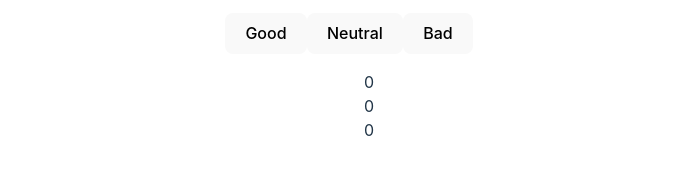
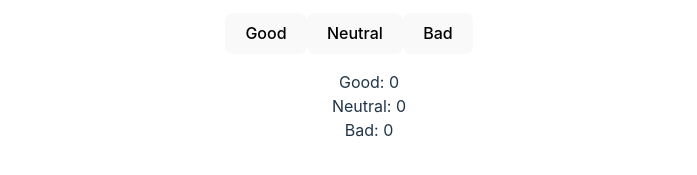
Before and after one commit to Maiia11/goit-react-hw-02, a React (Vite) app: page / in a window 1280 px wide. Shown: the part 397-572 px from the top of the page, without its empty margins (291-988 px from the left). Built offline with nearby package versions, Linux system fonts and the light colour scheme.

Commit message:
add function updateFeedback

```diff
--- a/src/components/App/App.jsx
+++ b/src/components/App/App.jsx
@@ -16,11 +16,19 @@ function App() {
 	bad: 0
   })
 
+
+  const updateFeedback = feedbackType => {
+    setState({...state, [feedbackType]: state[feedbackType] + 1})
+
+  }
+
+
+
   return (
     <>
       <Descriptions />
 
-      <Options/>
+      <Options updateFeedback ={updateFeedback} />
 
     <Feedback state={state}/>
 
--- a/src/components/Feedback/Feedback.jsx
+++ b/src/components/Feedback/Feedback.jsx
@@ -4,9 +4,9 @@ const Feedback = ({state}) =>{
     return (
         <div>
         <ul>
-          <li>{ state.good}</li>
-          <li>{ state.neutral}</li>
-          <li>{ state.bad }</li>
+          <li> Good: { state.good}</li>
+          <li> Neutral: { state.neutral}</li>
+          <li> Bad: { state.bad }</li>
         </ul>
     </div>
     )
--- a/src/components/Options/Options.jsx
+++ b/src/components/Options/Options.jsx
@@ -1,9 +1,11 @@
-const Options = () => {
+const Options = ({ updateFeedback }) => {
+
+
     return (
         <>
-        <button>Good</button>
-         <button>Neutral</button>
-        <button>Bad</button>
+        <button onClick={() => updateFeedback ('good')}>Good</button>
+         <button onClick={() => updateFeedback ('neutral')}>Neutral</button>
+        <button onClick={() => updateFeedback ('bad')}>Bad</button>
         </>
 
     )
```
